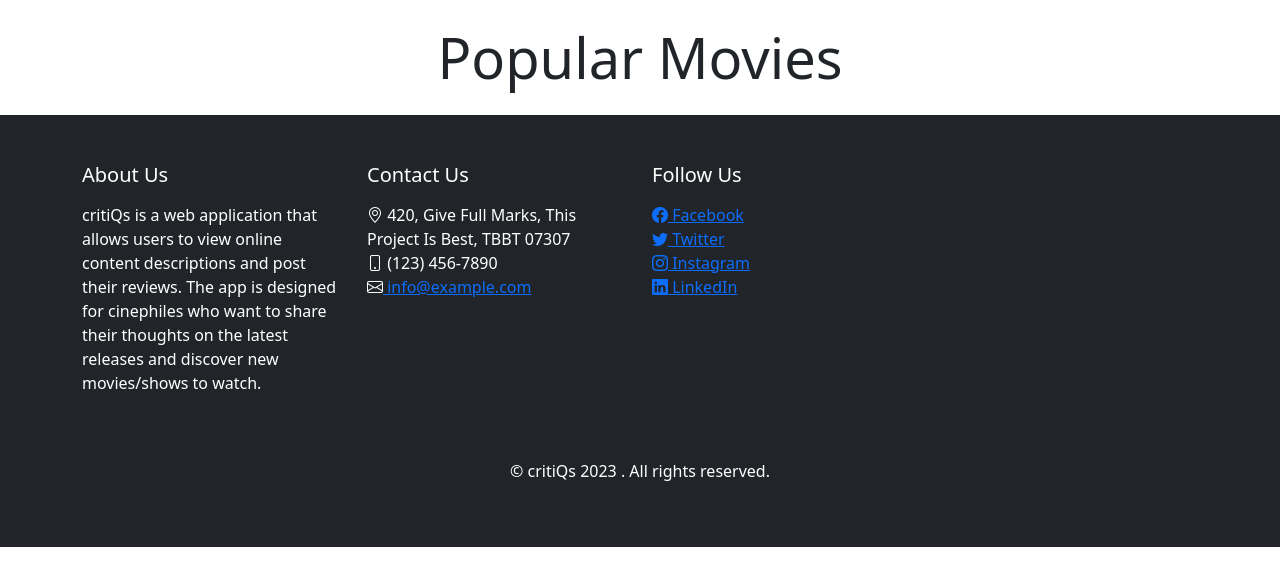
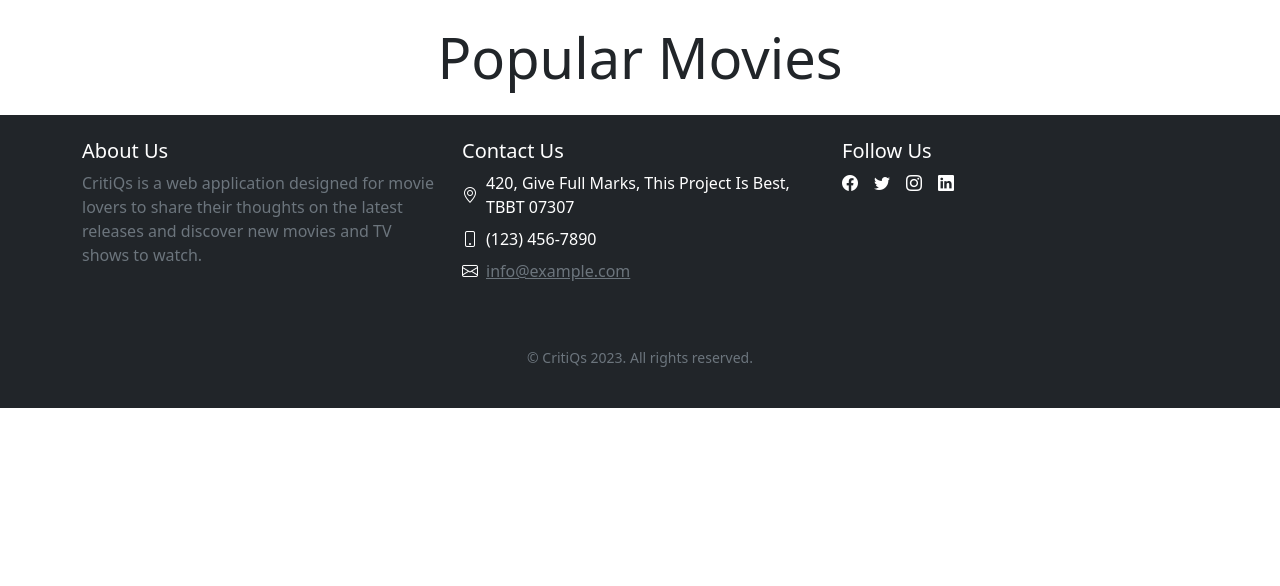
Before and after one commit to adiagarwalrock/critiQs, a Django app: page / in a window 1280 px wide. Shown: the part 75-661 px from the top of the page. Run offline with Django 3.2, Linux system fonts and the light colour scheme; data that the repository does not hold is empty.

Commit message:
changes in footer

```diff
--- a/apis/core/templates/base.html
+++ b/apis/core/templates/base.html
@@ -85,53 +85,53 @@
 
 
 
-		<footer class="bg-dark text-white py-5">
+		<footer class="bg-dark text-white py-4">
       <div class="container">
         <div class="row">
-					<div class="col-md-3">
-						<h5 class="mb-3">About Us</h5>
-						<p>
-							critiQs is a web application that allows users to view online
-							content descriptions and post their reviews. The app is designed
-							for cinephiles who want to share their thoughts on the latest
-							releases and discover new movies/shows to watch.
+          <div class="col-md-4 mb-4 mb-md-0">
+            <h5>About Us</h5>
+            <p class="text-muted">
+              CritiQs is a web application designed for movie lovers to share their thoughts on the latest releases and discover new movies and TV shows to watch.
             </p>
           </div>
-					<div class="col-md-3">
-						<h5 class="mb-3">Contact Us</h5>
-						<ul class="list-unstyled">
-							<li>
-								<i class="bi bi-geo-alt"></i> 420, Give Full Marks, This Project
-								Is Best, TBBT 07307
+          <div class="col-md-4 mb-4 mb-md-0">
+            <h5>Contact Us</h5>
+            <ul class="list-unstyled text-small">
+              <li class="d-flex align-items-center mb-2">
+                <i class="bi bi-geo-alt me-2"></i>420, Give Full Marks, This Project Is Best, TBBT 07307
               </li>
-							<li><i class="bi bi-phone"></i> (123) 456-7890</li>
-							<li>
-								<i class="bi bi-envelope"></i><a href="mailto:info@example.com"> info@example.com</a>
+              <li class="d-flex align-items-center mb-2">
+                <i class="bi bi-phone me-2"></i>(123) 456-7890
+              </li>
+              <li class="d-flex align-items-center mb-2">
+                <i class="bi bi-envelope me-2"></i><a href="mailto:info@example.com" class="text-muted">info@example.com</a>
               </li>
             </ul>
           </div>
-					<div class="col-md-3">
-						<h5 class="mb-3">Follow Us</h5>
-						<ul class="list-unstyled">
-							<li>
-								<a href="#"><i class="bi bi-facebook"></i> Facebook</a>
-							</li>
-							<li>
-								<a href="#"><i class="bi bi-twitter"></i> Twitter</a>
-							</li>
-							<li>
-								<a href="#"><i class="bi bi-instagram"></i> Instagram</a>
-							</li>
-							<li>
-								<a href="#"><i class="bi bi-linkedin"></i> LinkedIn</a>
+          <div class="col-md-4">
+            <h5>Follow Us</h5>
+            <ul class="list-unstyled text-small">
+              <li class="d-flex align-items-center mb-2">
+                <a href="#" class="me-3 text-white">
+                  <i class="bi bi-facebook"></i>
+                </a>
+                <a href="#" class="me-3 text-white">
+                  <i class="bi bi-twitter"></i>
+                </a>
+                <a href="#" class="me-3 text-white">
+                  <i class="bi bi-instagram"></i>
+                </a>
+                <a href="#" class="me-3 text-white">
+                  <i class="bi bi-linkedin"></i>
+                </a>
               </li>
             </ul>
           </div>
         </div>
         <div class="row mt-5">
           <div class="col-12">
-						<p class="text-center">
-							&copy; critiQs 2023 . All rights reserved.
+            <p class="text-center text-muted small">
+              &copy; CritiQs 2023. All rights reserved.
             </p>
           </div>
         </div>
```
Lines whose indentation alone changed are shown as unchanged.
